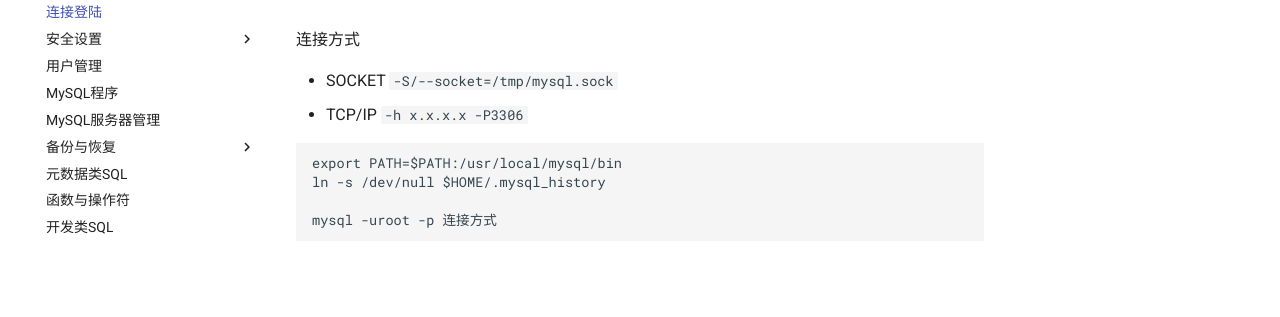
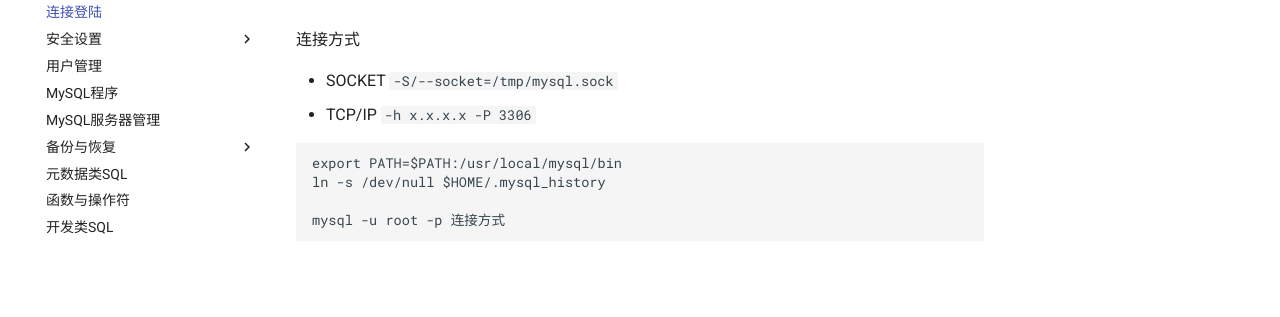
Before and after one commit to duliang123/dba100, an MkDocs documentation site: the page built from docs/mysql/programs-client/mysql.md, in a window 1280 px wide. Shown: the part 201-518 px from the top of the page. Built offline with MkDocs 1.6.1 and Material for MkDocs 9.7.7, drawn with Linux system fonts in a browser that asks for light colours.

Commit message:
Update mysql.md

````diff
--- a/docs/mysql/programs-client/mysql.md
+++ b/docs/mysql/programs-client/mysql.md
@@ -3,11 +3,11 @@
 连接方式
 
 * SOCKET `-S/--socket=/tmp/mysql.sock`
-* TCP/IP `-h x.x.x.x -P3306`
+* TCP/IP `-h x.x.x.x -P 3306`
 
 ```bash
 export PATH=$PATH:/usr/local/mysql/bin
 ln -s /dev/null $HOME/.mysql_history
 
-mysql -uroot -p 连接方式
+mysql -u root -p 连接方式
 ```
````
